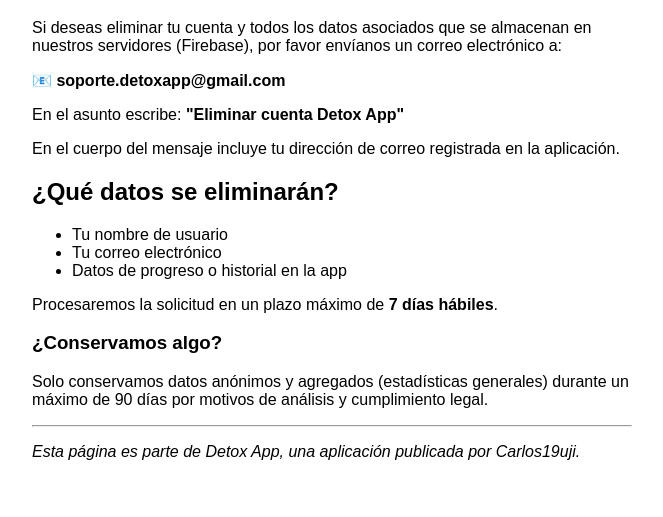
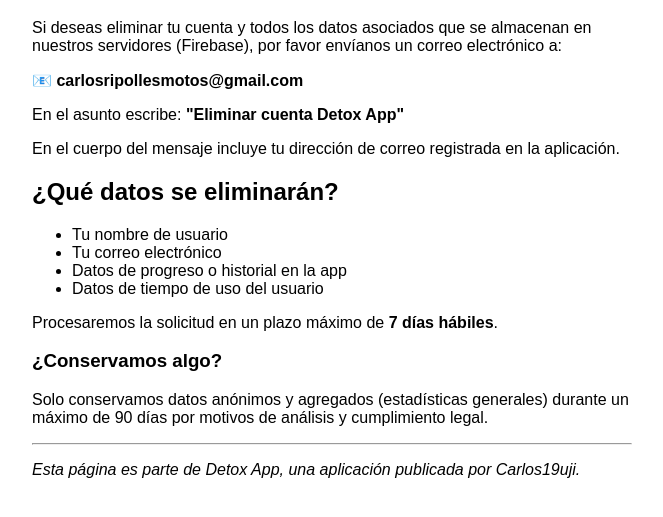
Before and after one commit to Carlos19uji/detoxapp-delete-account, a plain HTML site: page index.html in a window 1280 px wide. Shown: the part 61-578 px from the top of the page, without its empty margins (308-971 px from the left). Drawn offline with Linux system fonts and the light colour scheme.

Commit message:
Update index.html

```diff
--- a/index.html
+++ b/index.html
@@ -7,7 +7,7 @@
 <body style="font-family:sans-serif; max-width: 600px; margin: auto;">
   <h1>Eliminar tu cuenta en Detox App</h1>
   <p>Si deseas eliminar tu cuenta y todos los datos asociados que se almacenan en nuestros servidores (Firebase), por favor envíanos un correo electrónico a:</p>
-  <p><strong>📧 soporte.detoxapp@gmail.com</strong></p>
+  <p><strong>📧 carlosripollesmotos@gmail.com</strong></p>
   <p>En el asunto escribe: <strong>"Eliminar cuenta Detox App"</strong></p>
   <p>En el cuerpo del mensaje incluye tu dirección de correo registrada en la aplicación.</p>
 
@@ -16,6 +16,7 @@
     <li>Tu nombre de usuario</li>
     <li>Tu correo electrónico</li>
     <li>Datos de progreso o historial en la app</li>
+    <li>Datos de tiempo de uso del usuario</li>
   </ul>
 
   <p>Procesaremos la solicitud en un plazo máximo de <strong>7 días hábiles</strong>.</p>
```
